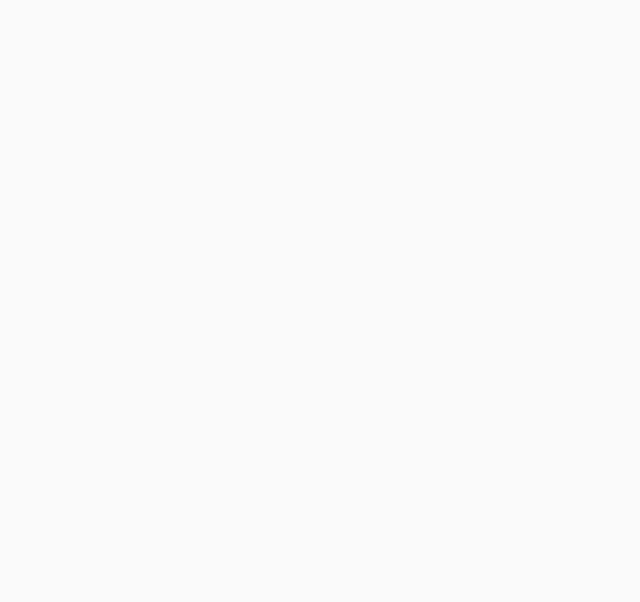
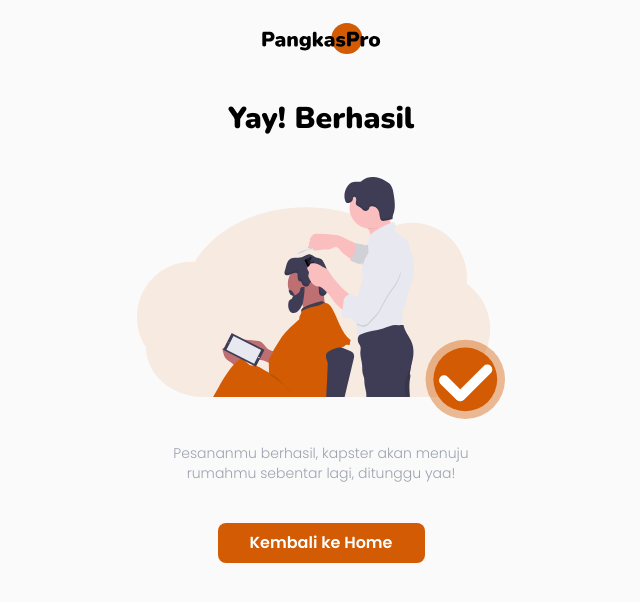
Before and after one commit to aldngrha/pangkaspro, a React (Vite) app: page /success in a window 1280 px wide. Before the commit this address had no page. Shown: the top 602 px of the page, without its empty margins (319-959 px from the left). Built offline with nearby package versions, Linux system fonts and the light colour scheme.

Commit message:
add success page and not found page

```diff
--- a/src/App.jsx
+++ b/src/App.jsx
@@ -4,6 +4,8 @@ import DetailPage from "./pages/DetailPage";
 import { BrowserRouter as Router, Route, Routes } from "react-router-dom";
 import LoginPage from "./pages/LoginPage.jsx";
 import RegisterPage from "./pages/RegisterPage.jsx";
+import SuccessPage from "./pages/SuccessPage.jsx";
+import NotFoundPage from "./pages/NotFoundPage.jsx";
 
 function App() {
   return (
@@ -13,6 +15,8 @@ function App() {
         <Route path="/detail" element={<DetailPage />} />
         <Route path="/sign-in" element={<LoginPage />} />
         <Route path="/sign-up" element={<RegisterPage />} />
+        <Route path="/success" element={<SuccessPage />} />
+        <Route path="*" element={<NotFoundPage />} />
       </Routes>
     </Router>
   );
--- /dev/null
+++ b/src/pages/NotFoundPage.jsx
@@ -0,0 +1,33 @@
+import React from "react";
+import { Link } from "react-router-dom";
+import Button from "../components/Button.jsx";
+
+export default function NotFoundPage({
+  title = "NOT FOUND",
+  body = "Yang kamu cari tidak ditemukan",
+}) {
+  return (
+    <section className="container mx-auto py-4 px-10">
+      <div className="flex flex-col items-center justify-center">
+        <img src="/assets/images/Logo.svg" alt="Logo" className="mb-10" />
+        <img
+          src="/assets/images/not.svg"
+          alt="Not found"
+          className="h-[250px] mb-6"
+        />
+        <div className="w-full md:w-4/12 text-center">
+          <h2 className="text-3xl font-bold mb-6 font-nunito">{title}</h2>
+          <p className="text-lg mb-12 font-light text-gray-400 font-poppins">
+            {body}
+          </p>
+          <Button
+            type="link"
+            to="/"
+            text="Kembali ke Home"
+            color="mt-10 text-white bg-secondary hover:bg-secondary-hover"
+          />
+        </div>
+      </div>
+    </section>
+  );
+}
--- /dev/null
+++ b/src/pages/SuccessPage.jsx
@@ -0,0 +1,28 @@
+import React from "react";
+import Button from "../components/Button.jsx";
+
+export default function SuccessPage() {
+  return (
+    <section className="container mx-auto py-4 px-10">
+      <div className="flex flex-col items-center justify-center">
+        <img src="/assets/images/Logo.svg" alt="Logo" className="mb-10" />
+        <h1 className="text-3xl font-nunito font-black">Yay! Berhasil</h1>
+        <img
+          src="/assets/images/success.svg"
+          alt="Success"
+          className="mt-10 h-[242px]"
+        />
+        <p className="text-center text-sm lg:text-md text-gray-400 font-light mt-6 font-poppins">
+          Pesananmu berhasil, kapster akan menuju <br />
+          rumahmu sebentar lagi, ditunggu yaa!
+        </p>
+        <Button
+          type="link"
+          to="/"
+          text="Kembali ke Home"
+          color="mt-10 text-white bg-secondary hover:bg-secondary-hover"
+        />
+      </div>
+    </section>
+  );
+}
```
Also changed, not shown: public/assets/images/not.svg (added), public/assets/images/success.svg (added).
